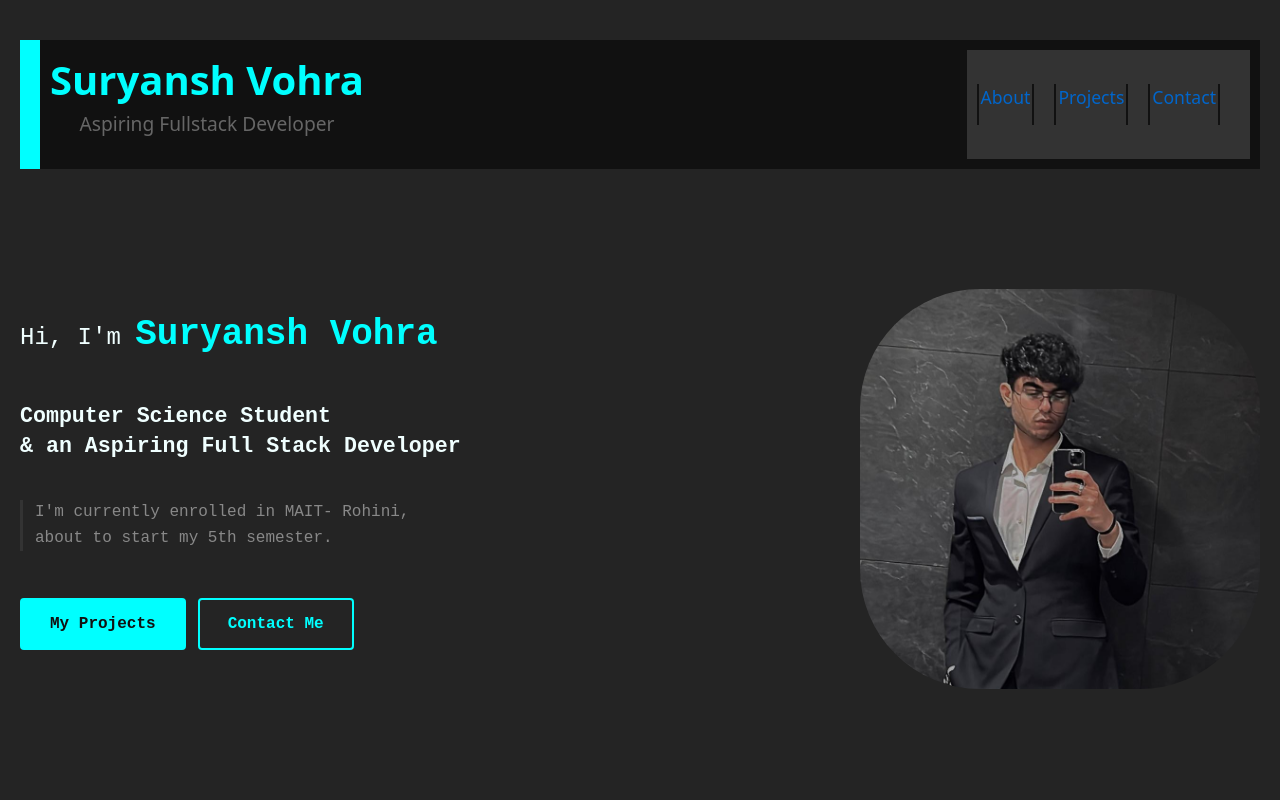
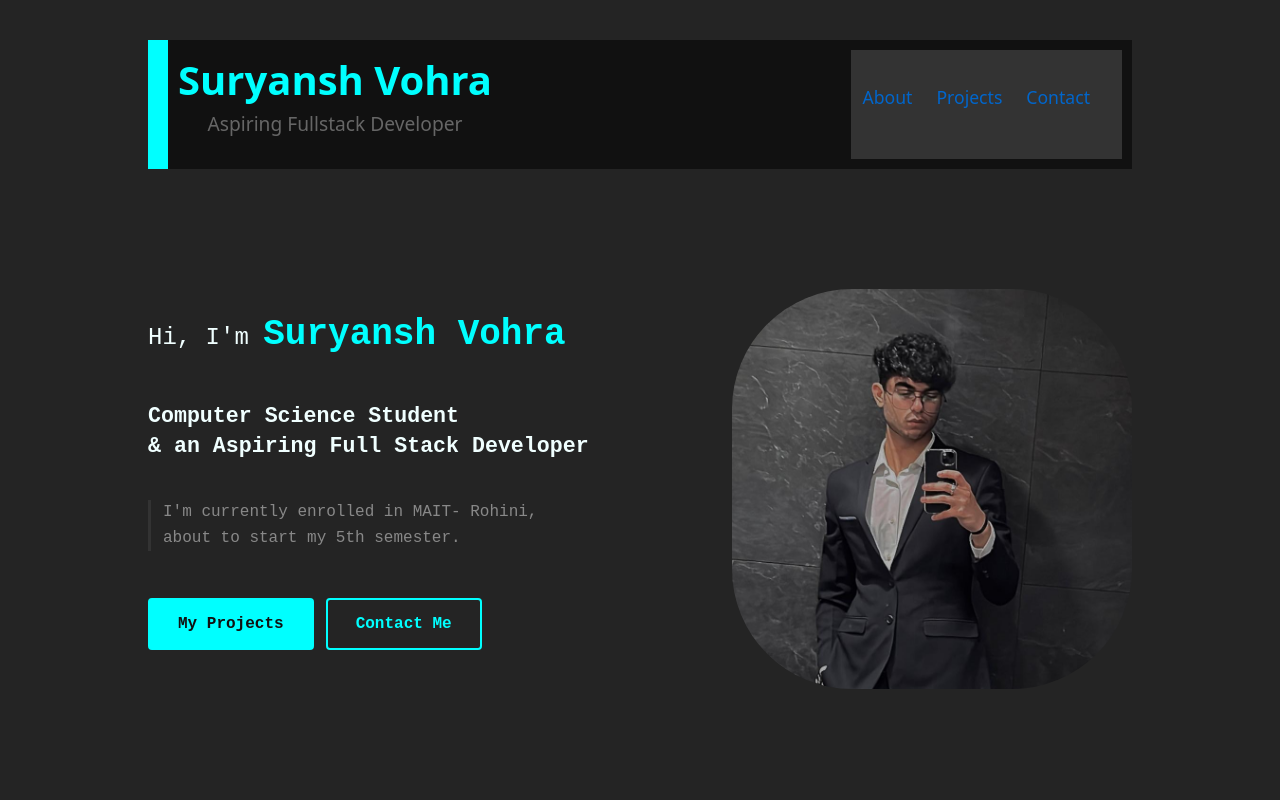
Before and after one commit to svohra1979/personal-portfolio, a plain HTML site: page index.html in a window 1280 px wide. Shown: the top 800 px of the page. Drawn offline with Linux system fonts and the light colour scheme.

Commit message:
view width fix

```diff
--- a/global.css
+++ b/global.css
@@ -14,7 +14,7 @@ body {
     line-height: 1.5;
     color: #333333;
     background-color: #242424;
-    max-width: 100vw;
+    max-width: 80vw;
     margin: 0 auto;
     padding: 40px 20px;
 }
@@ -201,10 +201,13 @@ nav{
 nav a {
     margin-right: 20px;
     font-weight: 500;
-    border-left: #111111 solid 2px;
-    border-right: #111111 solid 2px;
+
     padding-left: 2 px;
     padding-right: 2 px;
+}
+
+.navb{
+    background-color: #111111;
 }
 
  .navp{
```
